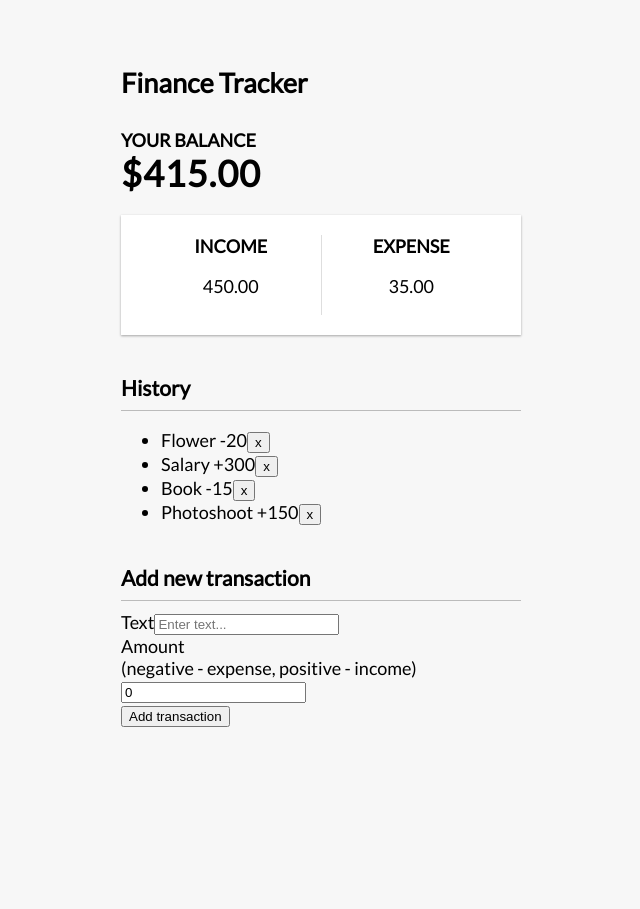
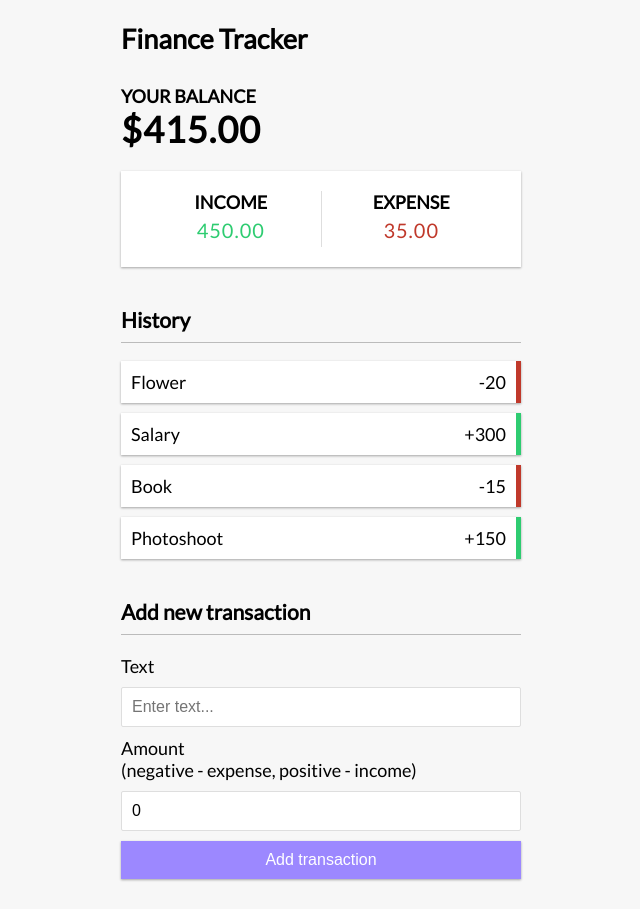
Before and after one commit to Etoad8473/finance_tracker, a React (Create React App) app: page / in a window 1280 px wide. Shown: the whole page, without its empty margins (319-959 px from the left). Before the commit the page ends 800 px from the top, so only its background shows below. Built offline with nearby package versions, Linux system fonts and the light colour scheme.

Commit message:
finished css

```diff
--- a/src/App.css
+++ b/src/App.css
@@ -58,3 +58,93 @@ h4{
 .inc-exp-container > div:first-of-type{
     border-right: 1px solid #dedede;
 }
+
+.money{
+    font-size: 20px;
+    letter-spacing: 1px;
+    margin:5px 0;
+}
+
+.money.plus{
+    color:#2ecc71;
+}
+
+.money.minus{
+    color: #c0392b;
+}
+
+label{
+    display: inline-block;
+    margin: 10px 0;
+}
+
+input[type='text'],
+input[type='number']{
+    border: 1px solid #dedede;
+    border-radius: 2px;
+    display: block;
+    font-size: 16px;
+    padding:10px;
+    width:100%;
+}
+
+.btn{
+    cursor: pointer;
+    background-color: #9c88ff;
+    box-shadow: var(--box-shadow);
+    padding: 10px;
+    display: block;
+    width: 100%;
+    margin: 10px 0 30px;
+    border: none;
+    color: #fff;
+    font-size: 16px;
+}
+
+.btn:focus, .delete-btn:focus{
+    outline: 0;
+}
+
+.list{
+    list-style-type: none;
+    padding: 0;
+    margin-bottom: 40px;
+}
+
+.list li{
+    background-color: #fff;
+    box-shadow: var(--box-shadow);
+    margin: 10px 0;
+    padding: 10px;
+    display: flex;
+    justify-content: space-between;
+    position: relative;
+}
+
+.list li.plus{
+    border-right: 5px solid #2ecc71;
+}
+
+.list li.minus{
+    border-right: 5px solid #c0392b;
+}
+
+.delete-btn{
+    cursor: pointer;
+    background-color: #e74c3c;
+    border: none;
+    line-height: 20px;
+    color: #fff;
+    font-size: 20px;
+    padding: 2px 5px;
+    position: absolute;
+    top: 50%;
+    left: 0;
+    transform: translate(-100%, -50%);
+    opacity: 0;
+    transition: opacity 0.3s ease;
+}
+
+.list li:hover .delete-btn{
+    opacity: 1;
+}
--- a/src/components/AddTransaction.js
+++ b/src/components/AddTransaction.js
@@ -41,7 +41,7 @@ export const AddTransaction = () => {
             />
         </div>
         <div className="form-control">
-          <input type='submit' value="Add transaction"/>
+          <input className="btn" type='submit' value="Add transaction"/>
         </div>
       </form>
     </>
--- a/src/components/Transaction.js
+++ b/src/components/Transaction.js
@@ -8,7 +8,7 @@ export const Transaction = ({transaction}) => {
 
   return (
     <div>
-        <li className="{transaction.amount >= 0 ? 'plus' : 'minus'}">
+        <li className={transaction.amount >= 0 ? 'plus' : 'minus'}>
             {transaction.text} <span>{sign}{Math.abs(transaction.amount)}</span>
             <button className="delete-btn" onClick={()=>deleteTransaction(transaction.id)}>x</button>
         </li>
```
